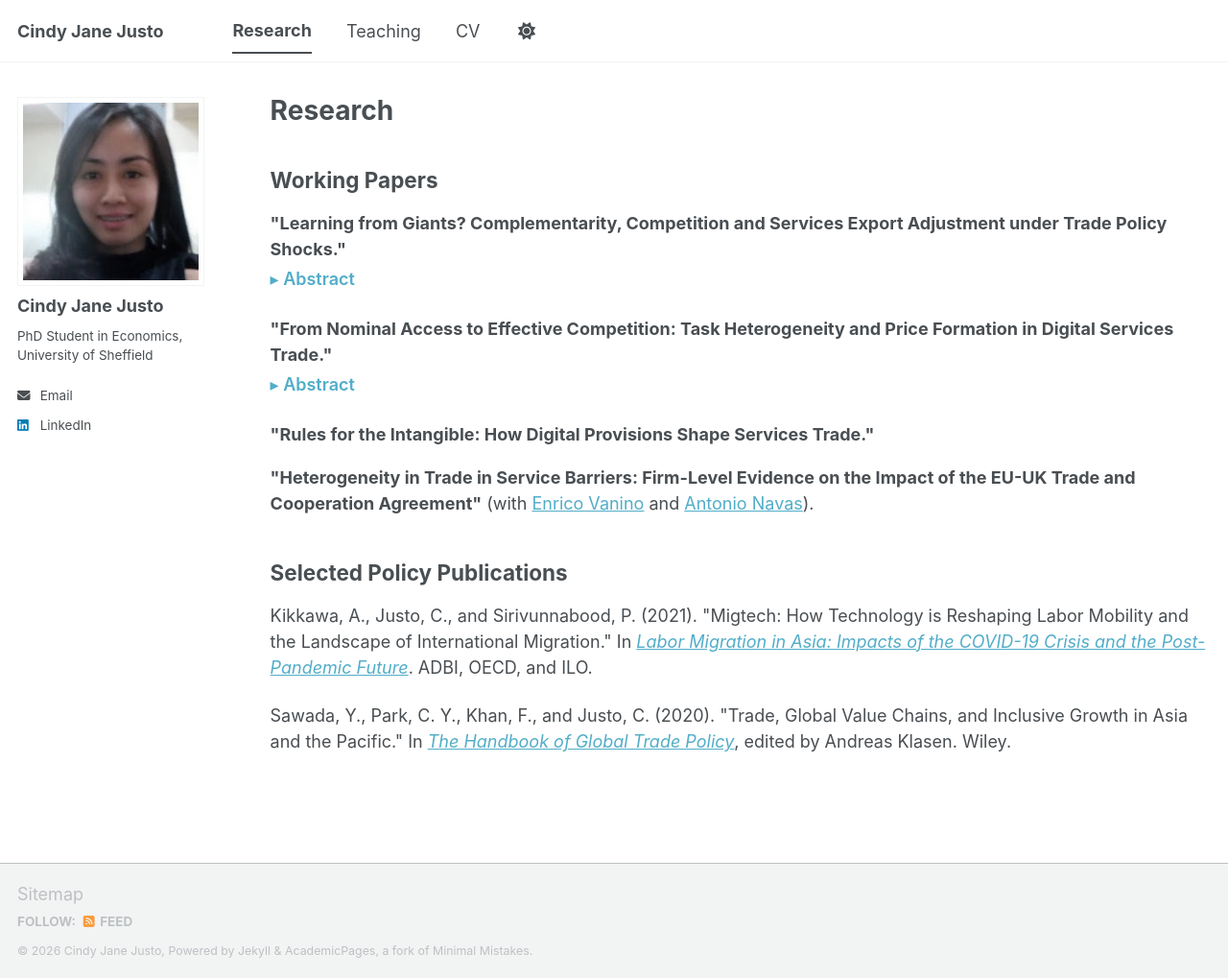
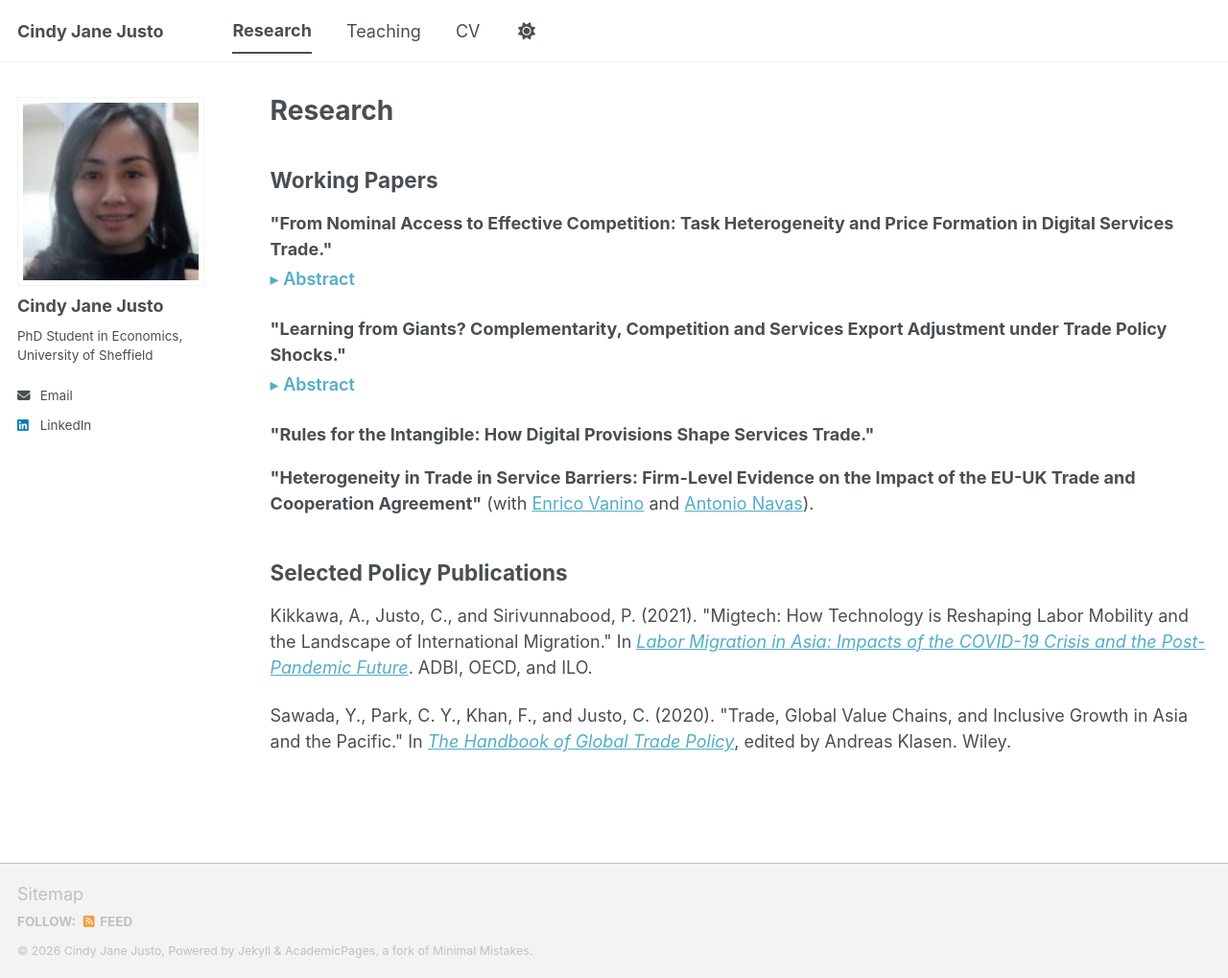
Before and after one commit to cindyjusto/cindyjusto.github.io, a Jekyll site: the page built from _pages/publications.html, in a window 1280 px wide and 1019 px high. Shown: the whole window at 96% size. Built offline with Jekyll 4.4.1, drawn with Linux system fonts in a browser that asks for light colours; a script bundle is joined from its source files by our own code; library files that are not in the unit come from our copies.

Commit message:
Update publications.html

```diff
--- a/_pages/publications.html
+++ b/_pages/publications.html
@@ -22,6 +22,14 @@ details.abstract > p { margin-top: 0; text-align: justify; }
 
 <h2>Working Papers</h2>
 
+<p class="paper-title"><strong>"From Nominal Access to Effective Competition: Task Heterogeneity and Price Formation in Digital Services Trade."</strong></p>
+
+<details class="abstract">
+  <summary>Abstract</summary>
+  <p>This paper examines how access to a global workforce translates into competition and prices in digital services trade. Using winning and losing bids from an online labour platform, I find that entry rises much less than proportionately with a project's qualified supplier pool and is lower where suppliers' skill portfolios are more dissimilar. Nominal access to global supply tends to overstate the competition a buyer faces. Where buyers solicit bids, thicker contests clear at lower prices. Buyers gain from selecting among more offers, with little evidence that suppliers uniformly shade their bids. Where buyers instead post a take-it-or-leave-it price, awards settle at that price, consistent with buyer price-setting power. Conditional on price and track record, foreign suppliers are less likely to win, consistent with home bias. Suppliers previously awarded a project by the buyer are substantially more likely to win. Neither the price response nor the foreign disadvantage, however, varies systematically with task complexity. A procurement framework rationalises how entry responds to the qualified pool and how prices respond to entry. The findings suggest that supplier substitutability, buyers' market power, relational capital, and cross-border frictions shape the division of gains from digital services trade.</p>
+</details>
+
+
 <p class="paper-title"><strong>"Learning from Giants? Complementarity, Competition and Services Export Adjustment under Trade Policy Shocks."</strong></p>
 
 <details class="abstract">
@@ -29,14 +37,9 @@ details.abstract > p { margin-top: 0; text-align: justify; }
   <p>This paper examines how foreign multinationals shape the trade performance of domestic firms. I construct firm-level measures of proximity between domestic services firms and foreign-owned services multinationals from their revealed trading behaviour, and exploit the sequential trade policy shocks of Brexit to examine how such proximity shaped export adjustment. Using UK firm level data, I find that proximity does not uniformly enhance resilience. Production complementarity amplifies the contraction, lowering export participation by 3.1 percentage points and export value by 21% per standard deviation of exposure, consistent with shared exposure to demand, sourcing, and regulatory pressures. The contraction is compositional: firms narrow their range of exported services while raising the sophistication of those retained, shifting toward more knowledge-intensive and, during the uncertainty period, digitally-intensive activities. This pattern is consistent with reallocation toward stronger capabilities rather than proportionate withdrawal. Market relatedness attenuates the shock, raising participation by 2.1 percentage points and entry into previously unserved destinations, including more distant and sophisticated markets, consistent with lower informational barriers. The findings suggest that the domestic value of services FDI depends on the nature of the linkage between foreign and domestic firms, and on how that linkage interacts with trade policy frictions.</p>
 </details>
 
-<p class="paper-title"><strong>"From Nominal Access to Effective Competition: Task Heterogeneity and Price Formation in Digital Services Trade."</strong></p>
-
-<details class="abstract">
-  <summary>Abstract</summary>
-  <p>This paper examines how access to a global workforce translates into competition and prices in digital services trade. Using winning and losing bids from an online labour platform, I find that entry rises much less than proportionately with a project's qualified supplier pool and is lower where suppliers' skill portfolios are more dissimilar. Nominal access to global supply tends to overstate the competition a buyer faces. Where buyers solicit bids, thicker contests clear at lower prices. Buyers gain from selecting among more offers, with little evidence that suppliers uniformly shade their bids. Where buyers instead post a take-it-or-leave-it price, awards settle at that price, consistent with buyer price-setting power. Conditional on price and track record, foreign suppliers are less likely to win, consistent with home bias. Suppliers previously awarded a project by the buyer are substantially more likely to win. Neither the price response nor the foreign disadvantage, however, varies systematically with task complexity. A procurement framework rationalises how entry responds to the qualified pool and how prices respond to entry. The findings suggest that supplier substitutability, buyers' market power, relational capital, and cross-border frictions shape the division of gains from digital services trade.</p>
-</details>
 
 <p class="paper-title"><strong>"Rules for the Intangible: How Digital Provisions Shape Services Trade."</strong></p>
+
 
 <p class="paper-title"><strong>"Heterogeneity in Trade in Service Barriers: Firm-Level Evidence on the Impact of the EU-UK Trade and Cooperation Agreement"</strong> (with <a href="https://sheffield.ac.uk/economics/staff/academic/enrico-vanino">Enrico Vanino</a> and <a href="https://sheffield.ac.uk/economics/staff/academic/antonio-navas">Antonio Navas</a>).</p>
 
```
